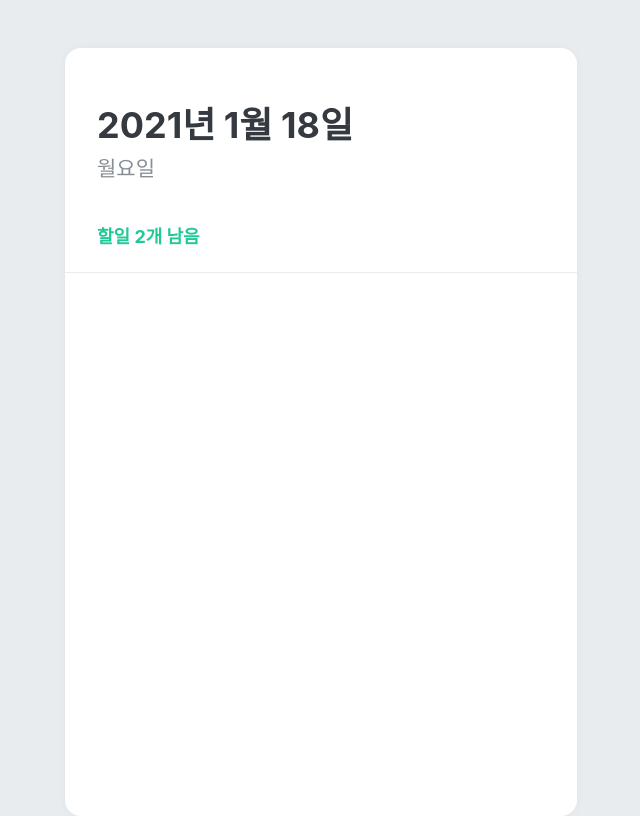
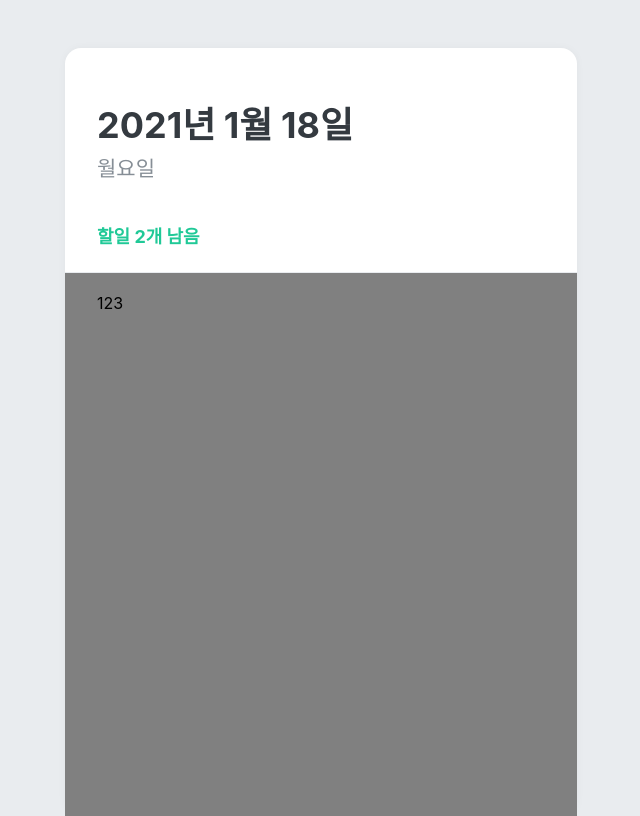
Before and after one commit to EunkyoungJung/my-todo-list, a React (Create React App) app: page / in a window 1280 px wide. Shown: the whole page, without its empty margins (319-959 px from the left). Built offline with nearby package versions, Linux system fonts and the light colour scheme.

Commit message:
implement todoList

```diff
--- a/src/App.js
+++ b/src/App.js
@@ -2,6 +2,7 @@ import logo from "./logo.svg";
 import { createGlobalStyle } from "styled-components";
 import TodoTemplate from "./components/TodoTemplate";
 import TodoHead from "./components/TodoHead";
+import TodoList from "./components/TodoList";
 
 const GlobalStyle = createGlobalStyle`
 body{
@@ -19,6 +20,7 @@ function App() {
           day="월요일"
           leftoverItemCount={2}
         />
+        <TodoList todoItems={[1, 2, 3]}></TodoList>
       </TodoTemplate>
     </>
   );
--- /dev/null
+++ b/src/components/TodoList.js
@@ -0,0 +1,17 @@
+import React from "react";
+import styled from "styled-components";
+
+const TodoListBock = styled.div`
+  flex: 1;
+  padding: 20px 32px;
+  padding-bottom: 48px;
+  overflow-y: auto;
+  background: gray; /* 사이즈 조정이 잘 되고 있는지 확인하기 위한 임시 스타일 */
+`;
+
+const TodoList = (props) => {
+  const { todoItems } = props;
+  return <TodoListBock>{todoItems.map((item, index) => item)}</TodoListBock>;
+};
+
+export default TodoList;
```
Also changed, not shown: 1 other file (tests, documents, lock files or other folders).
